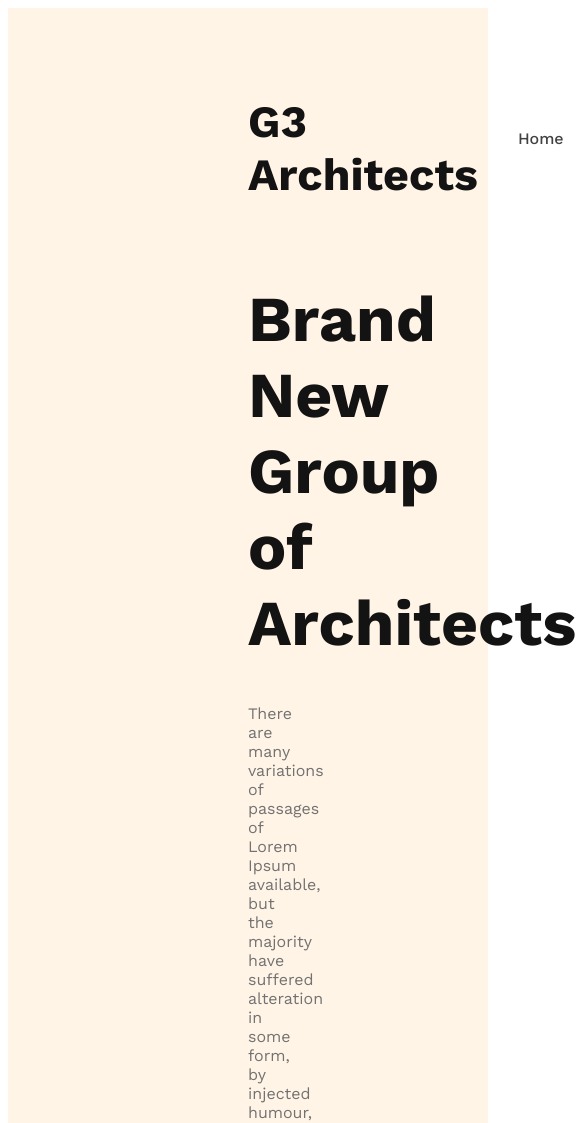
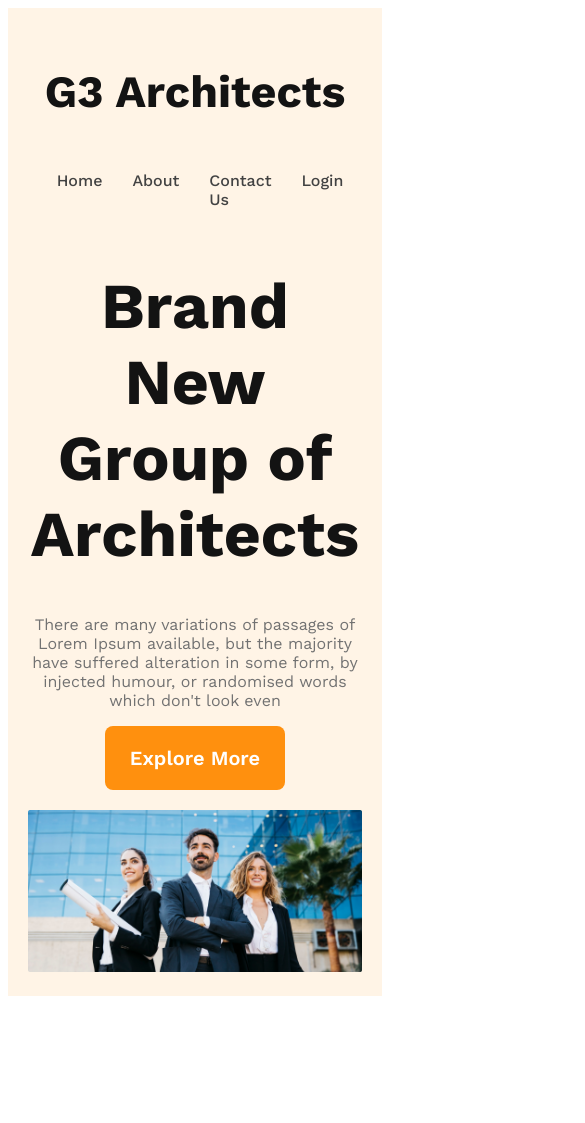
Before and after one commit to sadmansakib172/github-architect-website, a plain HTML site: page index.html in a window 390 px wide. Shown: the top 1123 px of the page, 585 px wide, since content can reach past the window. After the commit the page ends 1004 px from the top, so only its background shows below. Drawn offline with nearby package versions, Linux system fonts and the light colour scheme.

Commit message:
bannner section responsive done

```diff
--- a/styles/architect.css
+++ b/styles/architect.css
@@ -6,7 +6,14 @@
     font-family: 'Work Sans', sans-serif;
 }
 .btn-primary{
-
+    border-radius: 8px;
+    background: #FF900E;
+    padding:20px 25px;
+    color:white;
+    font-size: 1.25rem;
+    font-weight: 600;
+    border: 0;
+    cursor: pointer;
 }
 
 header {
@@ -56,3 +63,28 @@ nav li a {
 .banner-description{
     color: #727272;
 }
+.banner img{
+    margin-top: 20px;
+    width: 100%;
+}
+
+/* responsive styles  */
+/* mobile devices or small devices  */
+@media screen and (max-width: 575px){
+   header{
+    padding:20px;
+   }
+   nav{
+    flex-direction: column;
+   }
+}
+
+/* tablet or medium devices  */
+@media screen and (min-width: 576px) and (max-width: 960px){
+    nav{
+        flex-direction: column;
+    }
+    header{
+        padding:50px;
+    }
+}
```
